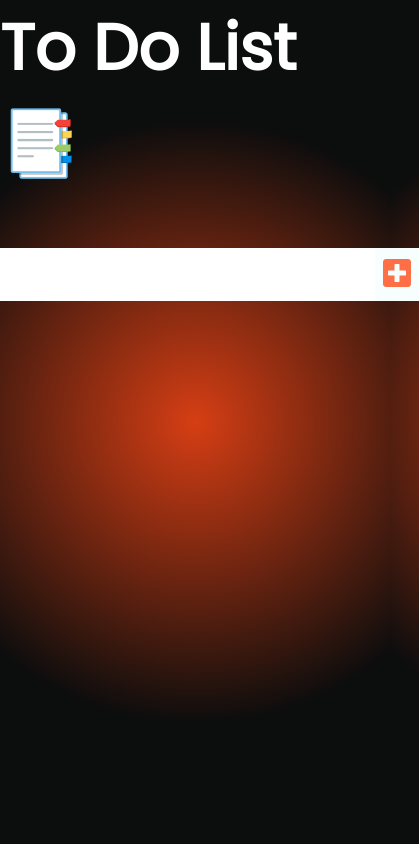
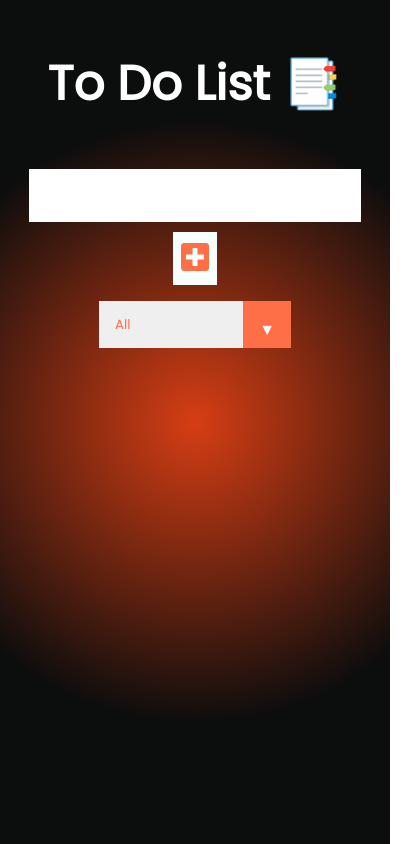
Before and after one commit to Karijofre/To-do-list, a React (Create React App) app: page / in a window 390 px wide. Shown: the whole page, 419 px wide, since content can reach past the window. Built offline with nearby package versions, Linux system fonts and the light colour scheme.

Commit message:
subiendo design para mobile size

```diff
--- a/src/App.css
+++ b/src/App.css
@@ -132,9 +132,18 @@
     cursor: pointer;
     pointer-events: none;
   }
-  /* Transition */
-  /*
-  .select:hover::after {
-    transform: scale(1.5);
+  @media screen and (max-width: 768px){
+    form{
+      display: flex;
+      flex-direction: column;
+    }
+    .todo-input{
+      width: 85%;
+    }
+    .todo-button{
+      margin-top: 10px;
+    }
+    h1{
+      font-size: 48px;
+    }
   }
-  */
```
